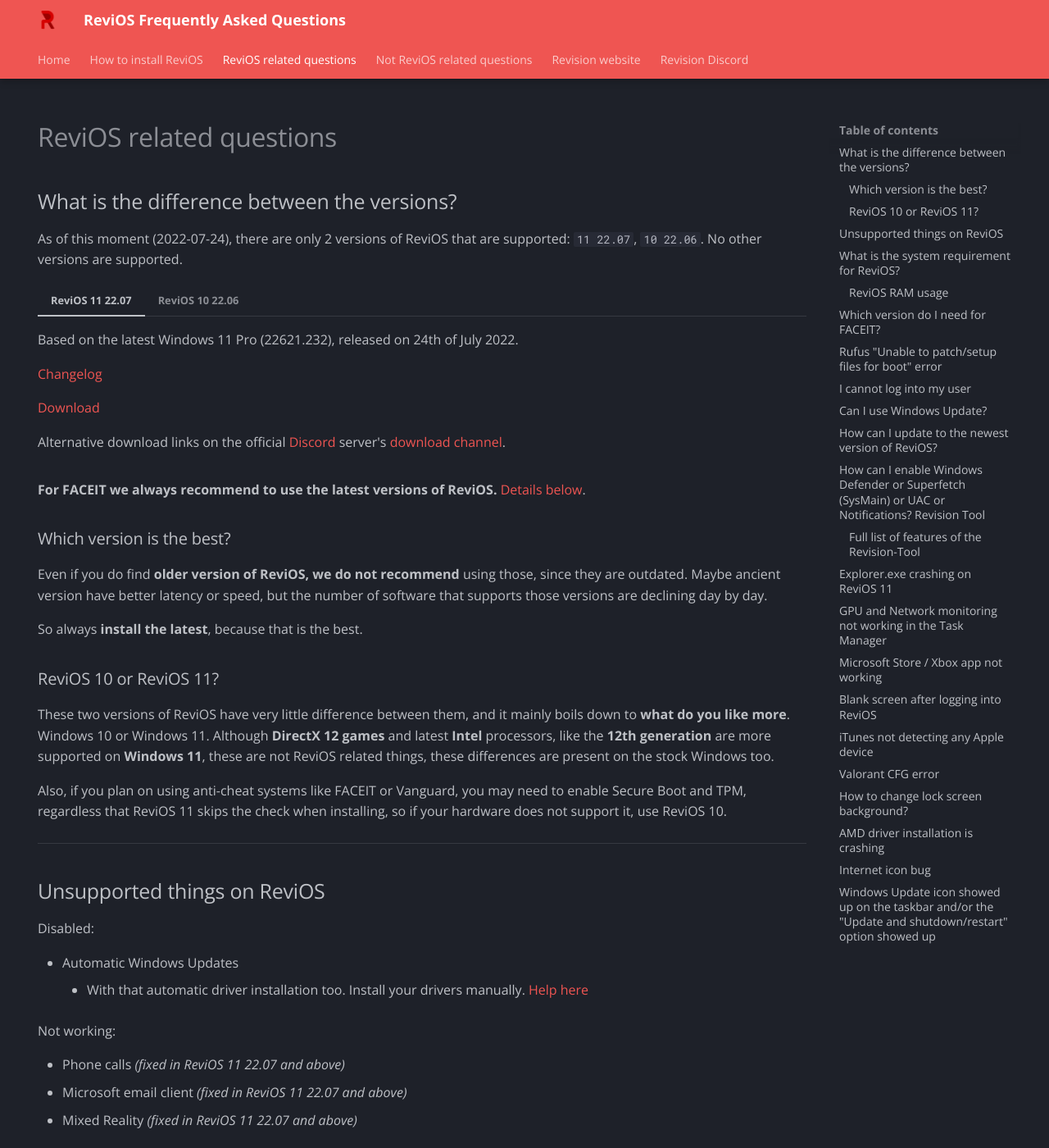
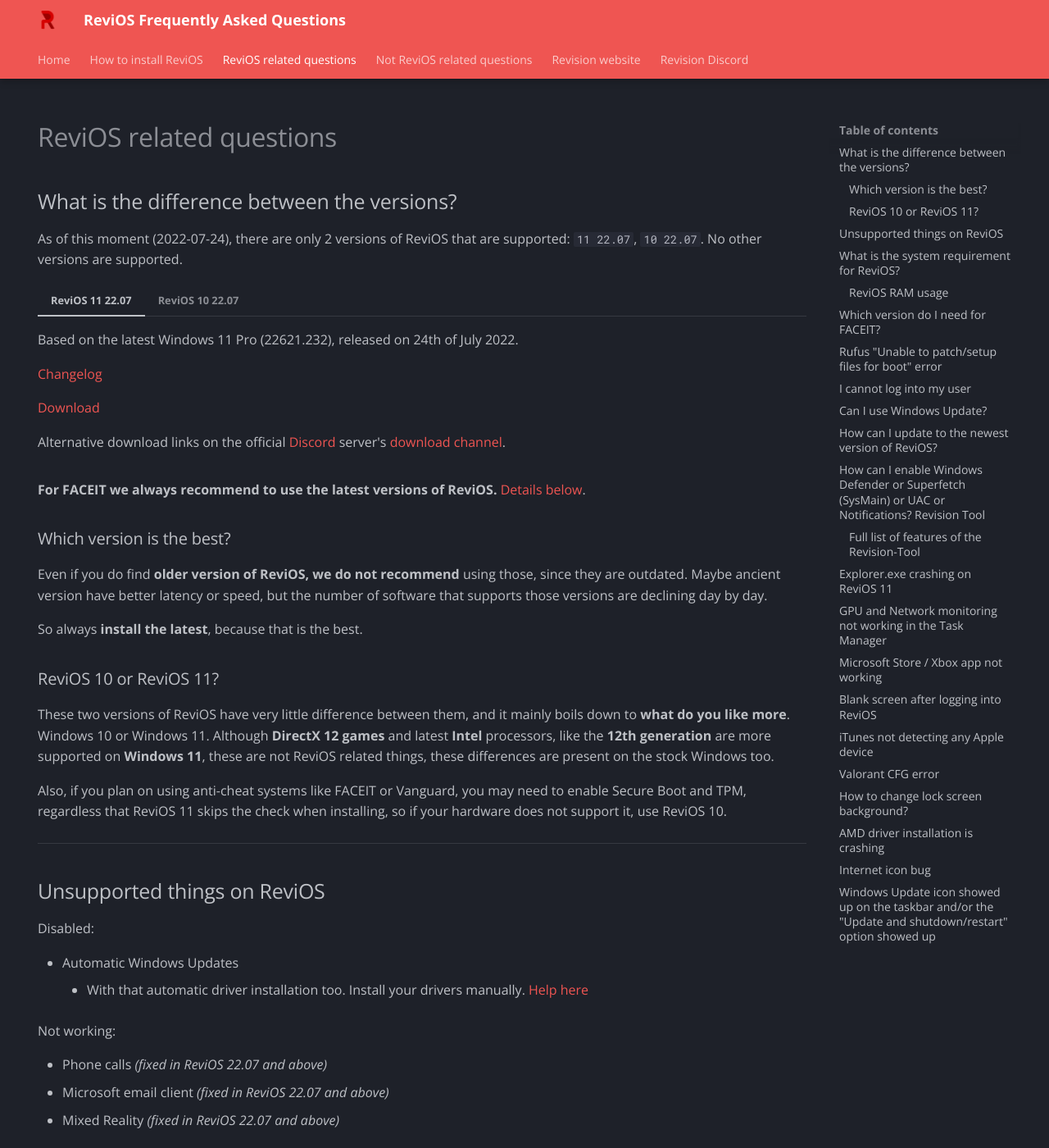
Before and after one commit to dkovacs24/ReviOS_faq, an MkDocs documentation site: the page built from docs/related.md, in a window 1280 px wide and 1400 px high. Shown: the whole window at 82% size. Built offline with MkDocs 1.6.1 and Material for MkDocs 9.7.7, drawn with Linux system fonts in a browser that asks for light colours; some of the changed text lies outside the part shown.

Commit message:
new revios version (10 22.07)

```diff
--- a/docs/related.md
+++ b/docs/related.md
@@ -13,28 +13,28 @@
 
 ## What is the difference between the versions?
 
-As of this moment (2022-07-24), there are only 2 versions of ReviOS that are supported: `11 22.07`, `10 22.06`. No other versions are supported.
+As of this moment (2022-07-24), there are only 2 versions of ReviOS that are supported: `11 22.07`, `10 22.07`. No other versions are supported.
 
 === "ReviOS 11 22.07"
 
     Based on the latest Windows 11 Pro (22621.232), released on 24th of July 2022.
 
-    [Changelog](https://www.revi.cc/revios/download/changelog#h.5m29vb11epyy){target=_blank}
+    [Changelog](https://www.revi.cc/revios/download/changelog#h.jjwpsqn2kr){target=_blank}
 
     [Download](https://www.revi.cc/revios/download#h.kwa7bvvnrtc9){target=_blank}
 
     Alternative download links on the official [Discord](https://discord.gg/962y4pU){target=_blank} server's [download channel](https://discord.com/channels/619835916139364383/658369065110339640/1000795817705230396){target=_blank}.
 
 
-=== "ReviOS 10 22.06"
+=== "ReviOS 10 22.07"
 
-    Based on the latest Windows 10 Pro (19044.1806), released on 24th of June 2022.
+    Based on the latest Windows 10 Pro (19044.1865), released on 28th of July 2022.
 
-    [Changelog](https://www.revi.cc/revios/download/changelog#h.1suqlzzc2q2t){target=_blank}
+    [Changelog](https://www.revi.cc/revios/download/changelog#h.5m29vb11epyy){target=_blank}
 
     [Download](https://www.revi.cc/revios/download#h.vxvav5mpn4w){target=_blank}
 
-    Alternative download links on the official [Discord](https://discord.gg/962y4pU){target=_blank} server's [download channel](https://discord.com/channels/619835916139364383/658369065110339640/990178962720292896){target=_blank}.
+    Alternative download links are not available right now, this website will be updated when we have the links.
 
 
 **For FACEIT we always recommend to use the latest versions of ReviOS.** [Details below](#which-version-do-i-need-for-faceit).
@@ -62,9 +62,9 @@
 
 Not working:
 
-- Phone calls *(fixed in ReviOS 11 22.07 and above)*
-- Microsoft email client *(fixed in ReviOS 11 22.07 and above)*
-- Mixed Reality *(fixed in ReviOS 11 22.07 and above)*
+- Phone calls *(fixed in ReviOS 22.07 and above)*
+- Microsoft email client *(fixed in ReviOS 22.07 and above)*
+- Mixed Reality *(fixed in ReviOS 22.07 and above)*
 
 ---
 
@@ -93,9 +93,9 @@
 
 ## Which version do I need for FACEIT?
 
-As of this moment (2022-07-24), FACEIT only works on the `11 22.07`, `11 22.06` and `10 22.06` versions.
+As of this moment (2022-07-24), FACEIT only works on the `11 22.07` and `10 22.07` versions.
 
-The `22.05` builds are probably still compatible with FACEIT, but not for long. Keep in mind that we do not support those versions anymore.
+The `22.05` and `22.06` builds are probably still compatible with FACEIT, but not for long. Keep in mind that we do not support those versions anymore.
 
 If you are using one of these versions, and still cannot use FACEIT, since the release of that version probably another update was released by Microsoft, which is required by FACEIT. A new build of ReviOS will be released soon.
 
@@ -178,7 +180,7 @@
   - New right-click menu
   - Tabs in File Explorer
 
-#### On ReviOS 10 (22.06):
+#### On ReviOS 10 (22.07):
 
 Installing VC Runtimes.
 
```
Also changed, not shown: other parts of docs/related.md (+4 -0 lines), docs/index.md (+1 -1 lines).
